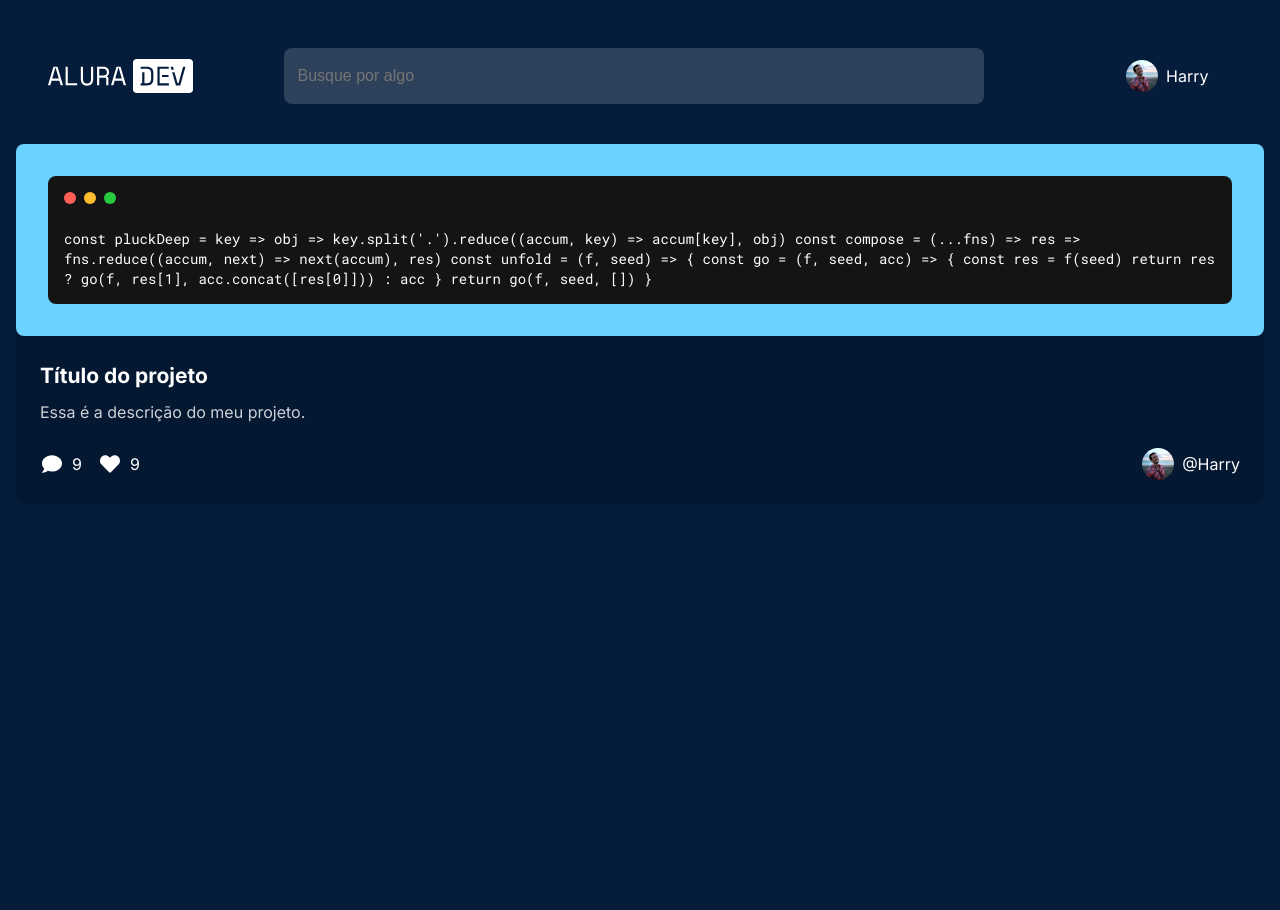
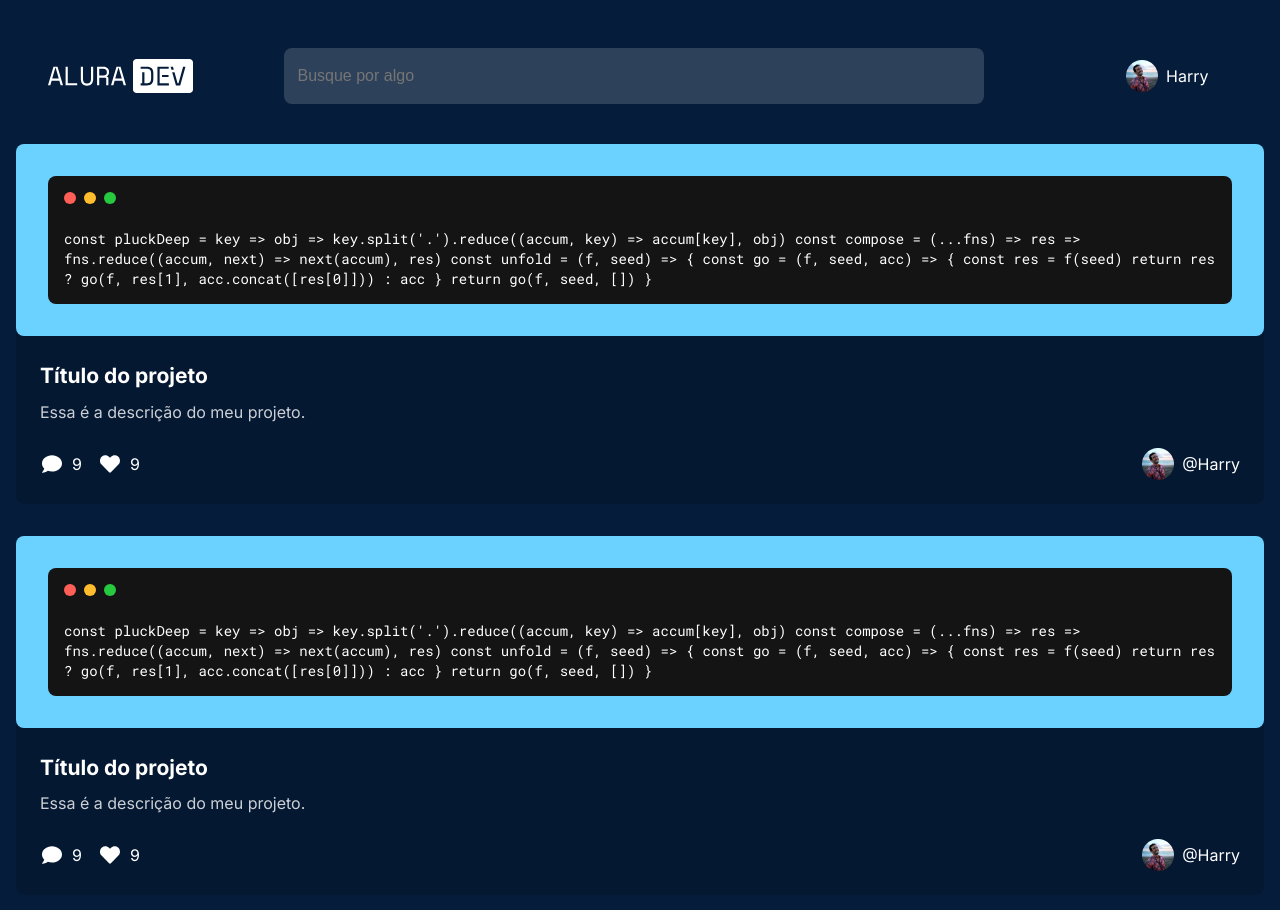
Before and after one commit to Rubendvb/alura-dev, a React (Vite) app: page /community in a window 1280 px wide. Before the commit the page ends 800 px from the top, so only its background shows below. Built offline with nearby package versions, Linux system fonts and the light colour scheme.

Commit message:
fix spacing

```diff
--- a/src/pages/Community/Community.jsx
+++ b/src/pages/Community/Community.jsx
@@ -8,7 +8,36 @@ import './Community.scss'
 
 export default function Community() {
   return (
-    <section>
+    <section className="community">
+      <article className="communityCard">
+        <CardCode />
+
+        <div className="communityCard__header">
+          <h2>Título do projeto</h2>
+
+          <p>Essa é a descrição do meu projeto.</p>
+        </div>
+
+        <div className="communityCard__footer">
+          <div className="communityCard__footer__info">
+            <div>
+              <img src={Comment} alt="" />
+              <span>9</span>
+            </div>
+
+            <div>
+              <img src={Heart} alt="" />
+              <span>9</span>
+            </div>
+          </div>
+
+          <div className="communityCard__footer__profile">
+            <img src={Photo} alt="" />
+            <span>@Harry</span>
+          </div>
+        </div>
+      </article>
+
       <article className="communityCard">
         <CardCode />
 
--- a/src/pages/Community/Community.scss
+++ b/src/pages/Community/Community.scss
@@ -1,4 +1,10 @@
 @use '../../assets/scss/variables' as v;
+
+.community {
+  display: flex;
+  flex-direction: column;
+  gap: 2rem;
+}
 
 .communityCard {
   background-color: rgba(0, 0, 0, 0.16);
```
